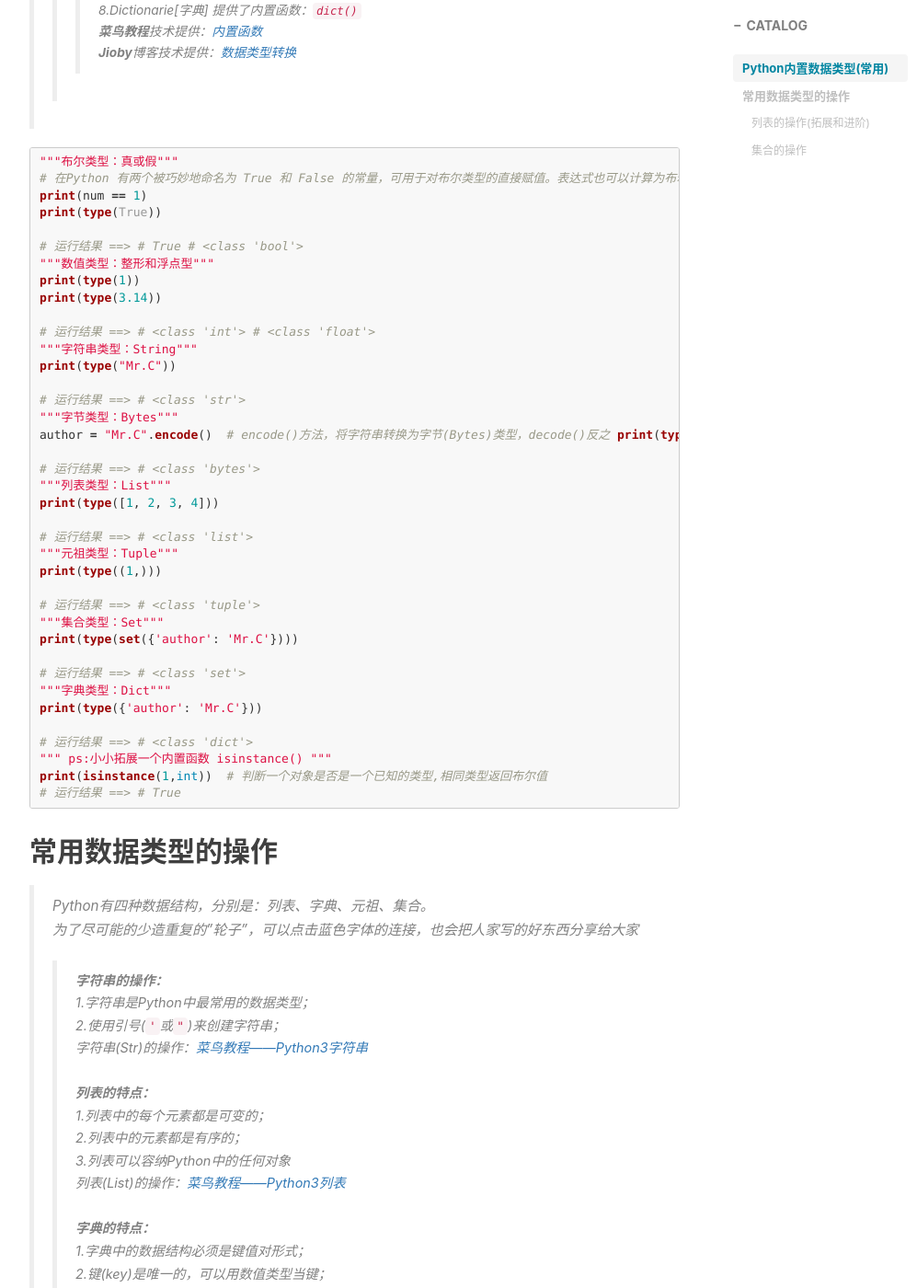
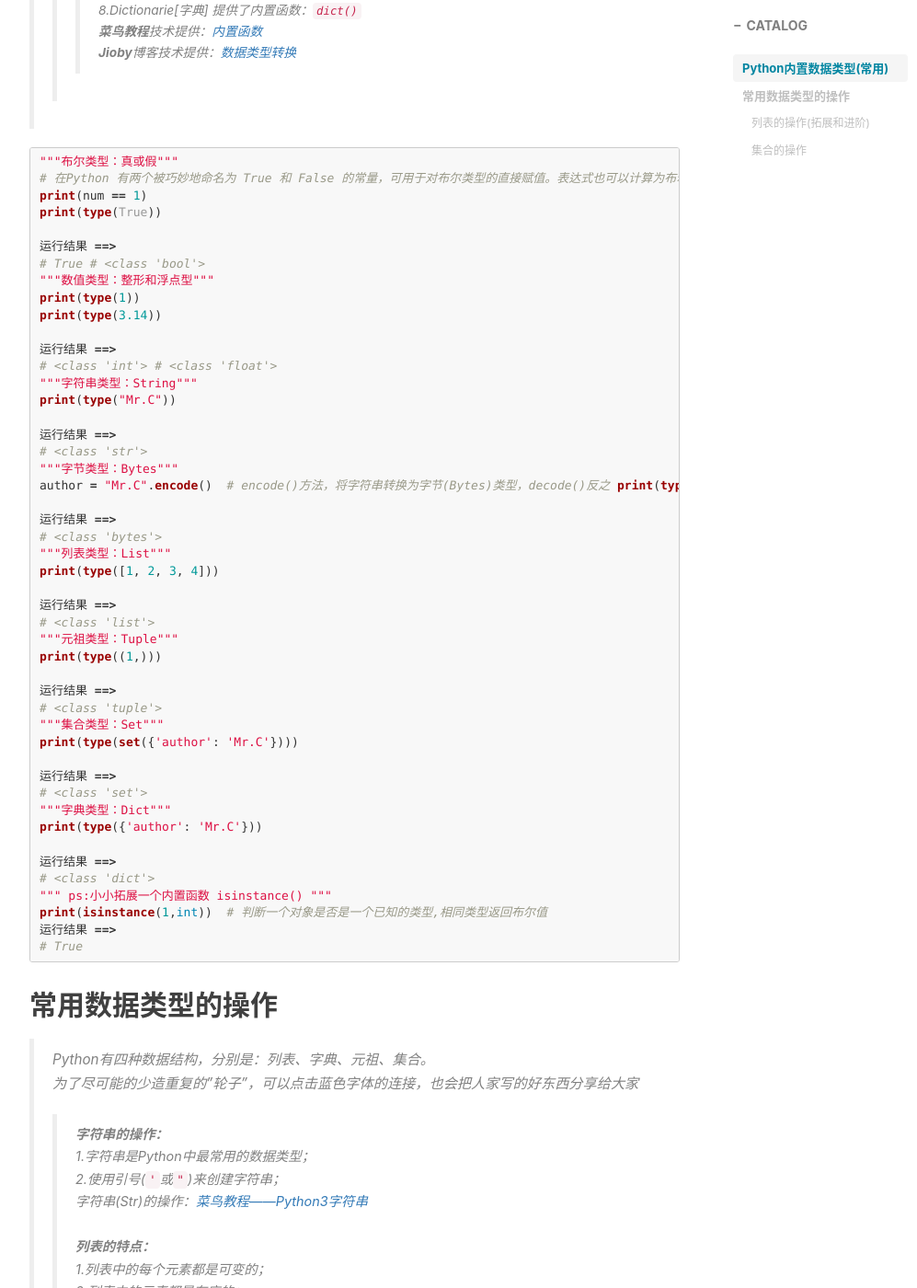
Before and after one commit to Liao-JianHao/c-blogs.github.io, a Jekyll site: the page built from _posts/2019-06-11-Python基础二.md, in a window 1280 px wide and 1400 px high, scrolled down 934 px. Shown: the whole window at 92% size, without its empty margins (233-1230 px from the left). Built offline with Jekyll 4.4.1, drawn with Linux system fonts in a browser that asks for light colours; nearby versions of some CDN libraries; comment, search, counter and statistics services are not loaded; some of the changed text lies outside the part shown.

Commit message:
update blog

```diff
--- a/_posts/2019-06-11-Python基础二.md
+++ b/_posts/2019-06-11-Python基础二.md
@@ -34,7 +34,7 @@ num = 1
 print(num == 1)
 print(type(True))
 
-# 运行结果 ==>
+运行结果 ==>
 # True
 # <class 'bool'>
 
@@ -42,51 +42,51 @@ print(type(True))
 print(type(1))
 print(type(3.14))
 
-# 运行结果 ==>
+运行结果 ==>
 # <class 'int'>
 # <class 'float'>
 
 """字符串类型：String"""
 print(type("Mr.C"))
 
-# 运行结果 ==>
+运行结果 ==>
 # <class 'str'>
 
 """字节类型：Bytes"""
 author = "Mr.C".encode()  # encode()方法，将字符串转换为字节(Bytes)类型，decode()反之
 print(type(author))
 
-# 运行结果 ==>
+运行结果 ==>
 # <class 'bytes'>
 
 """列表类型：List"""
 print(type([1, 2, 3, 4]))
 
-# 运行结果 ==>
+运行结果 ==>
 # <class 'list'>
 
 """元祖类型：Tuple"""
 print(type((1,)))
 
-# 运行结果 ==>
+运行结果 ==>
 # <class 'tuple'>
 
 """集合类型：Set"""
 print(type(set({'author': 'Mr.C'})))
 
-# 运行结果 ==>
+运行结果 ==>
 # <class 'set'>
 
 """字典类型：Dict"""
 print(type({'author': 'Mr.C'}))
 
-# 运行结果 ==>
+运行结果 ==>
 # <class 'dict'>
 
 """ ps:小小拓展一个内置函数 isinstance() """
 print(isinstance(1,int))  # 判断一个对象是否是一个已知的类型,相同类型返回布尔值
 
-# 运行结果 ==>
+运行结果 ==>
 # True
 ~~~
 
@@ -163,7 +163,7 @@ for _ in list:  # 当变量不使用时，我们可以用下划线 _ 来定义
     print(i, list[i])
     i += 1
 
-# 运行结果 ==>
+运行结果 ==>
 0 a
 1 b
 2 c
@@ -173,7 +173,7 @@ list = ['a', 'b', 'c']
 for i, _ in enumerate(list):
     print(i, list[i])
 
-# 运行结果 ==>
+运行结果 ==>
 0 a
 1 b
 2 c
@@ -220,7 +220,7 @@ print("并集(union):", a.union(b))
 print("差集(difference):", a.difference(b))
 print("交集(intersection):", a.intersection(b))
 
-# 运行结果 ==>
+运行结果 ==>
 并集(union): {33, 22, 11, 44}
 差集(difference): {11}
 交集(intersection): {33, 22}
@@ -235,7 +235,7 @@ set.add(4)  # 添加元素
 set.discard(1)  # 删除元素
 print(set)
 
-# 运行结果 ==>
+运行结果 ==>
 {2, 3, 4}
 ~~~
 
```
